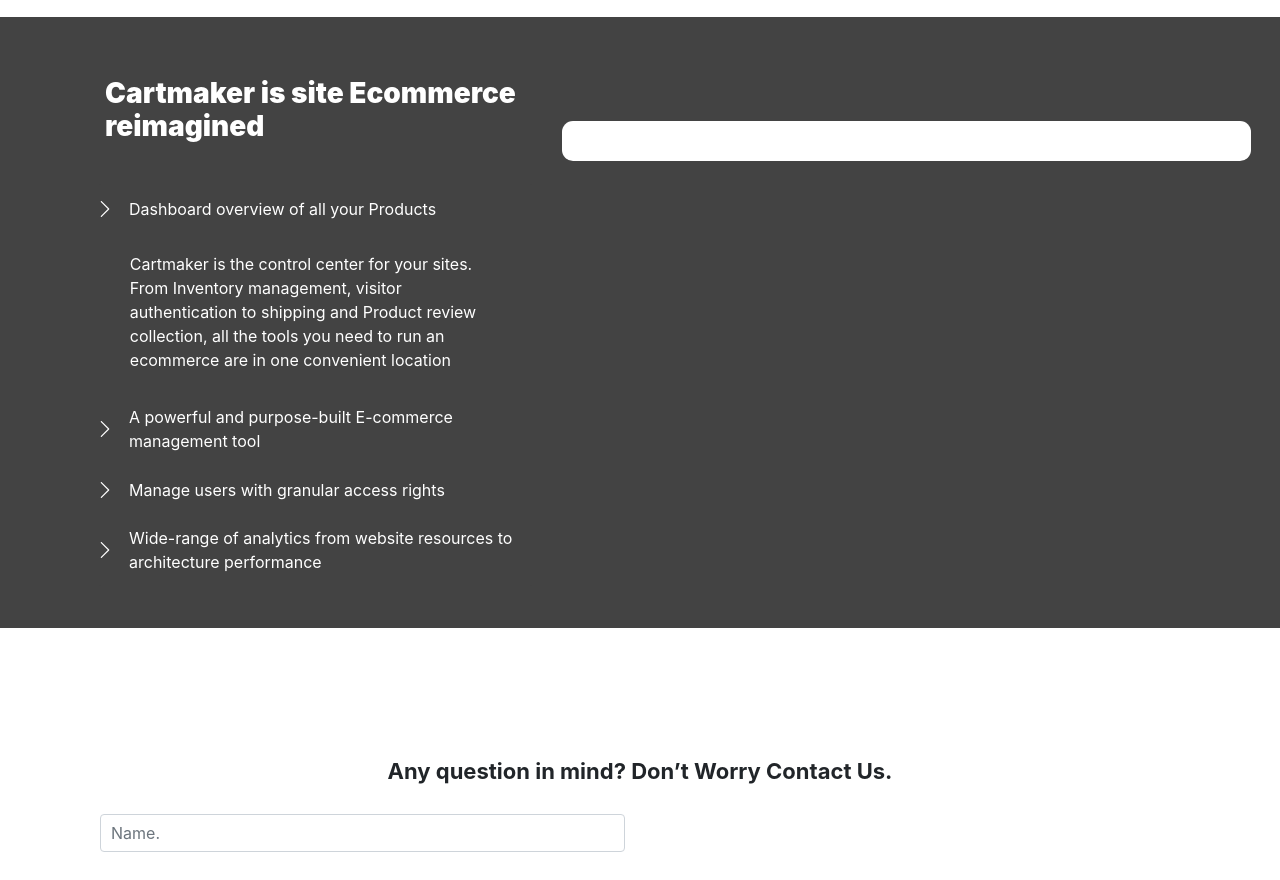
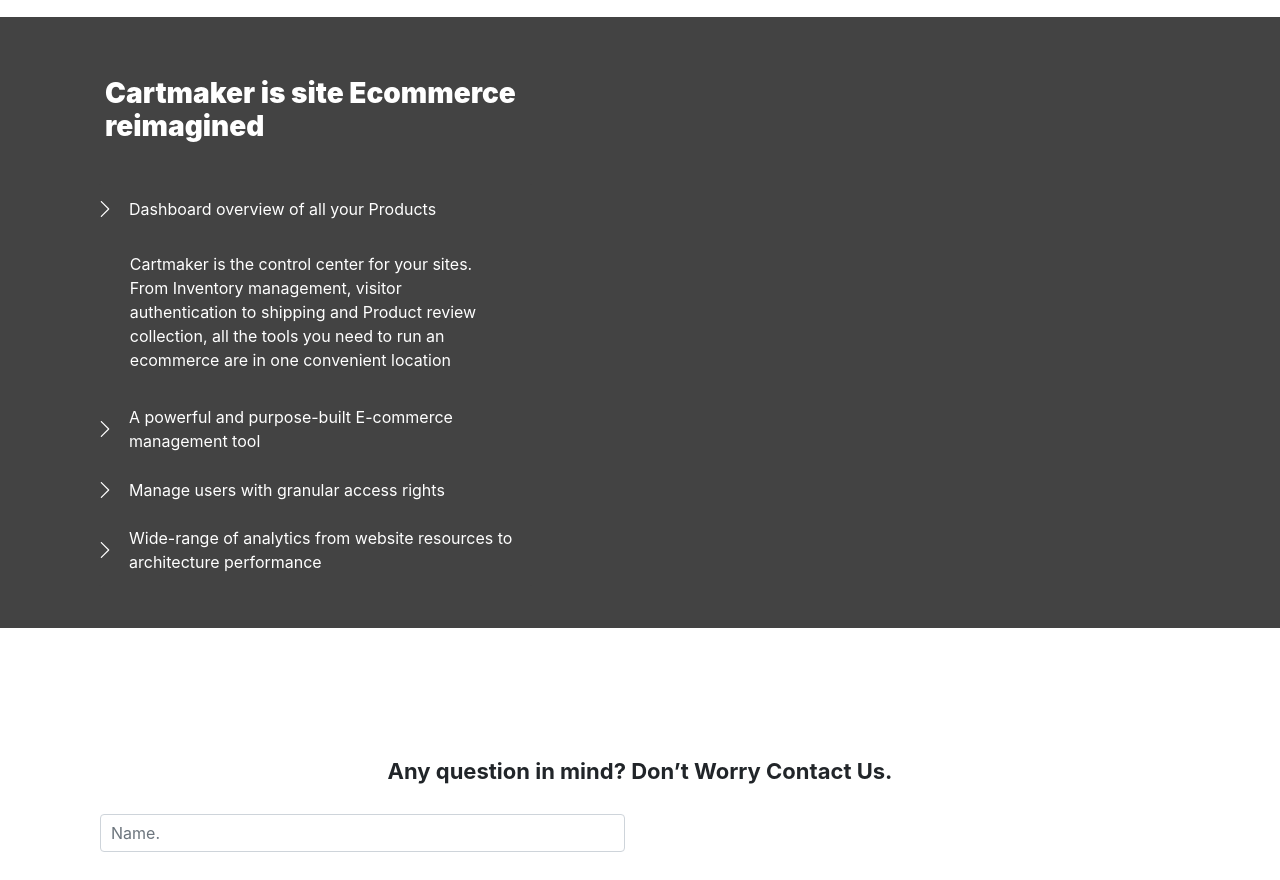
Before and after one commit to stepinfwd/rebuild, a React (Create React App) app: page / in a window 1280 px wide. Shown: the part 1620-2500 px from the top of the page. Built offline with nearby package versions, Linux system fonts and the light colour scheme.

Commit message:
Update accordion.scss
css kinsta

```diff
--- a/src/components/accordion/accordion.scss
+++ b/src/components/accordion/accordion.scss
@@ -35,7 +35,7 @@ $teal-color: #008080;
   background-repeat: no-repeat;
   background-position: 16px 9px;
   //   box-shadow: 0 5px 80px 0 rgba(0, 0, 0, 0.1);
-  border: 20px solid $white-color;
+//   border: 20px solid $white-color;
 
   img {
     height: 420px;
```
